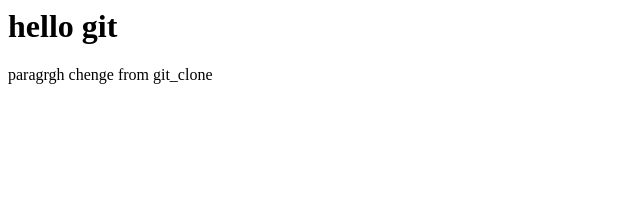
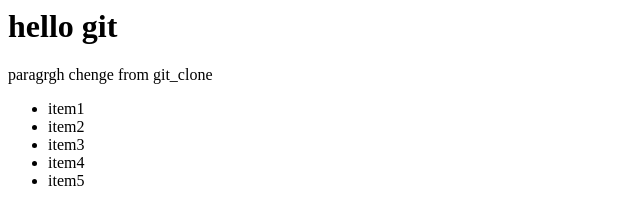
Before and after one commit to hatsu-gc/test, a plain HTML site: page index.html in a window 1280 px wide. Shown: the whole page, without its empty margins (0-640 px from the left). Drawn offline with Linux system fonts and the light colour scheme.

Commit message:
ul add from git_test

```diff
--- a/index.html
+++ b/index.html
@@ -5,5 +5,12 @@
 <body>
 	<h1>hello git</h1>
 	<p>paragrgh chenge from git_clone</p>
+	<ul>
+		<li>item1</li>
+		<li>item2</li>
+		<li>item3</li>
+		<li>item4</li>
+		<li>item5</li>
+	</ul>
 </body>
 </html>
```
